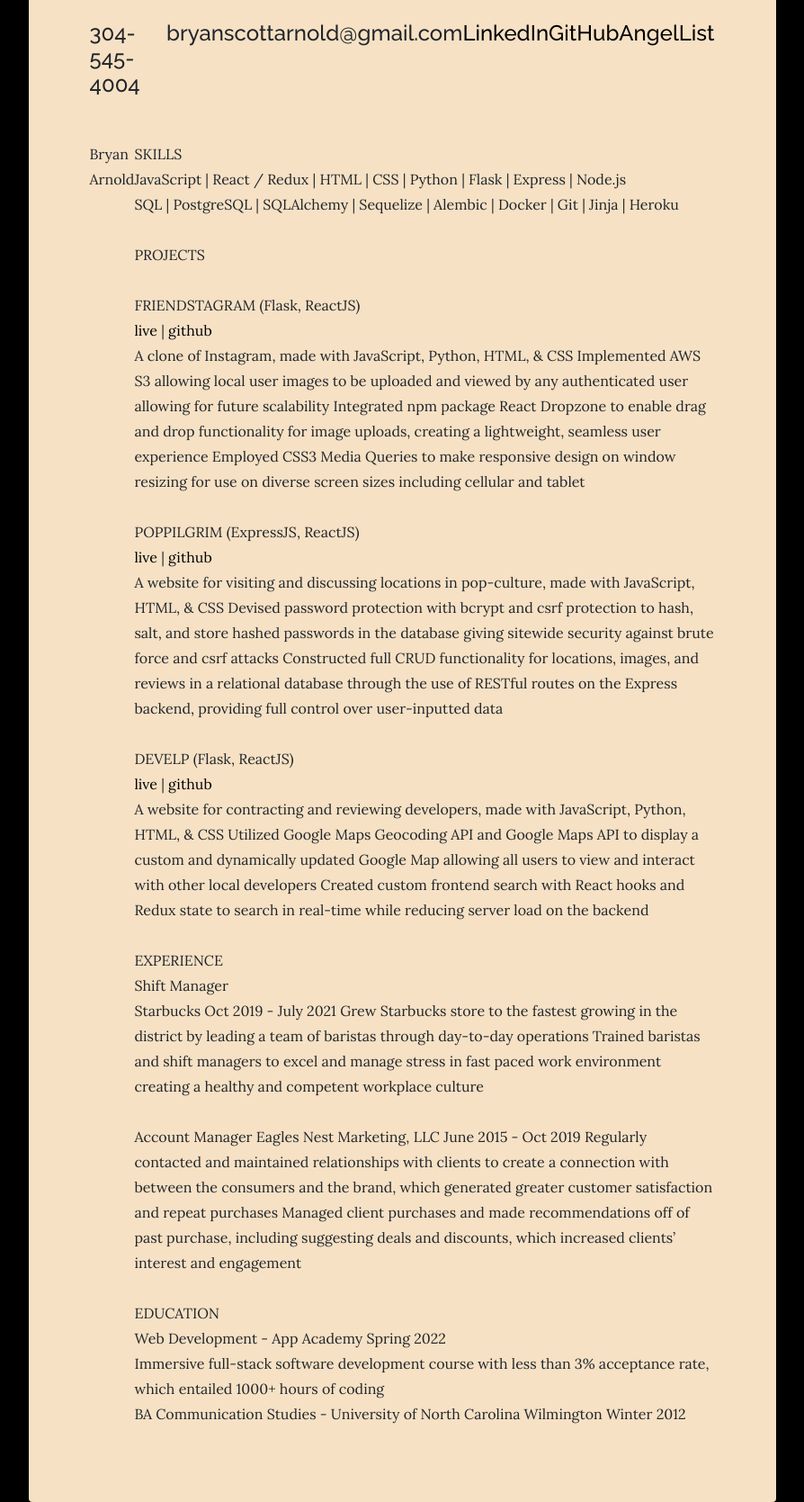
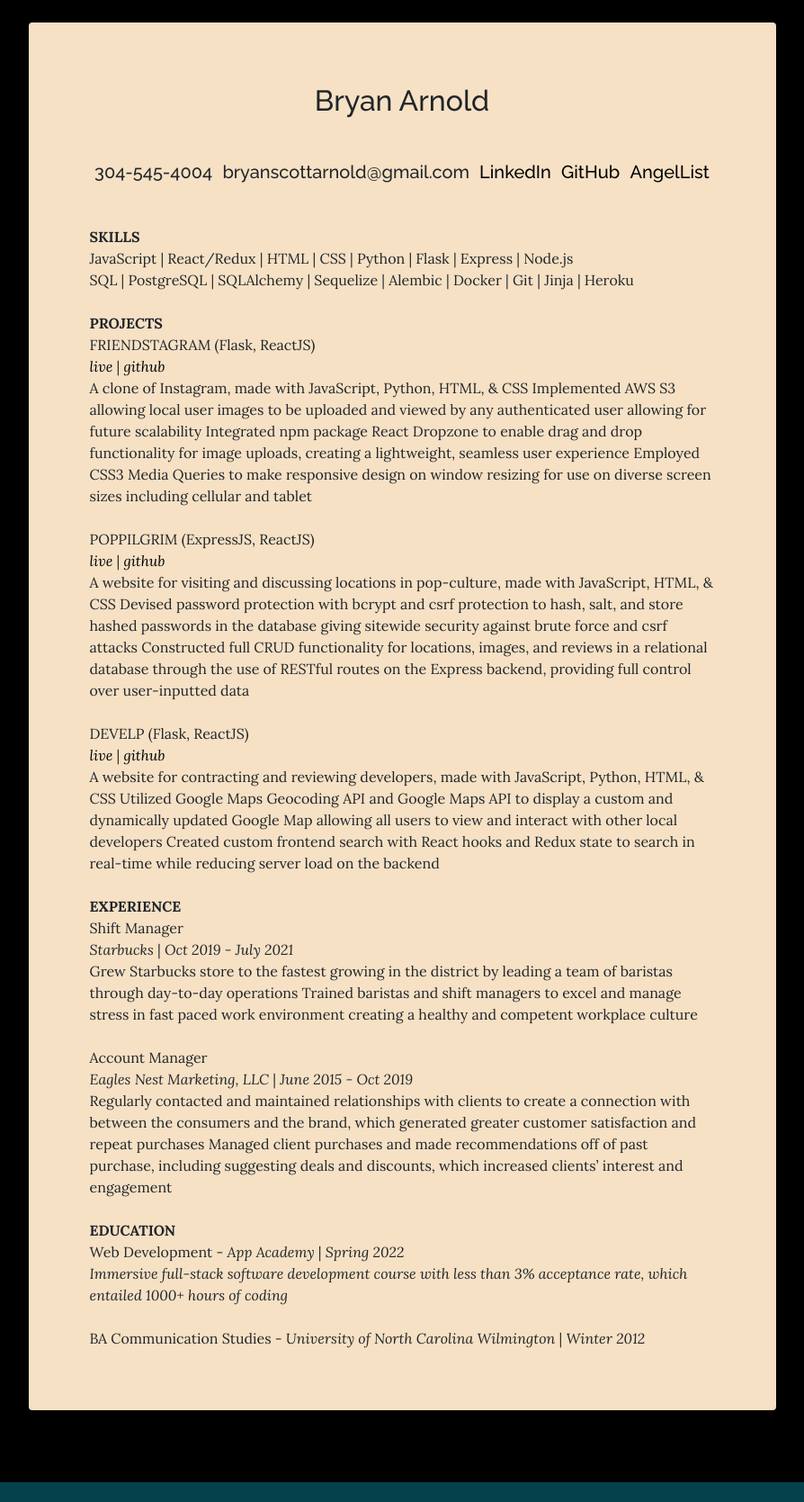
Before and after one commit to B-S-Arnold/B-S-Arnold.github.io, a plain HTML site: page resume.html in a window 1280 px wide. Shown: the part 405-2074 px from the top of the page at 90% size, without its empty margins (193-1087 px from the left). Drawn offline with nearby package versions, Linux system fonts and the light colour scheme.

Commit message:
finished resume

```diff
--- a/resume.html
+++ b/resume.html
@@ -50,8 +50,12 @@
             <div class="about-heading-content">
                 <div class="row">
                     <div class="col-xl-9 col-lg-10 mx-auto">
+                        <div class="spacer"></div>
                         <div class="bg-faded rounded p-5">
-                            <h4 class="contact-info">
+                            <div class="contact-info">
+                                <h2>Bryan Arnold</h1>
+                            </div>
+                            <h5 class="contact-info">
 
                                 <div>
                                     <div class="mb-0 myInfo">
@@ -74,21 +78,23 @@
                                     <a class="link" href="https://angel.co/u/bryan-arnold-3"
                                         target="_blank">AngelList</a>
                                 </div>
-                                </h2>
+                            </h5>
+
                                 <div class="contact-info">
 
-                                    <p>Bryan Arnold</p>
 
-                                    <p>
-                                        SKILLS <br>
-                                        JavaScript | React / Redux | HTML | CSS | Python | Flask | Express | Node.js <br>
+                                    <div>
+
+                                        <strong>SKILLS</strong>
+                                        <br>
+                                        JavaScript | React/Redux | HTML | CSS | Python | Flask | Express | Node.js <br>
                                         SQL | PostgreSQL | SQLAlchemy | Sequelize | Alembic | Docker | Git | Jinja | Heroku
                                         <br><br>
 
-                                        PROJECTS <br><br>
+                                        <strong>PROJECTS</strong> <br>
                                         FRIENDSTAGRAM (Flask, ReactJS)<br>
-                                        <a class="link" href="https://friendsta-gram.herokuapp.com" target="_blank">live</a> |
-                                        <a class="link" href="https://github.com/B-S-Arnold/Friendstagram" target="_blank">github</a>
+                                        <em><a class="link" href="https://friendsta-gram.herokuapp.com" target="_blank">live</a></em> |
+                                        <em><a class="link" href="https://github.com/B-S-Arnold/Friendstagram" target="_blank">github</a></em>
                                         <br>
                                         A clone of Instagram, made with JavaScript, Python, HTML, & CSS
                                         Implemented AWS S3 allowing local user images to be uploaded and viewed by any authenticated user allowing for
@@ -101,8 +107,8 @@
                                         cellular and tablet
                                         <br><br>
                                         POPPILGRIM (ExpressJS, ReactJS)<br>
-                                        <a class="link" href="https://poppilgrim.herokuapp.com/" target="_blank">live</a> |
-                                        <a class="link" href="https://github.com/B-S-Arnold/poppilgrim" target="_blank">github</a>
+                                        <em><a class="link" href="https://poppilgrim.herokuapp.com/" target="_blank">live</a></em> |
+                                        <em><a class="link" href="https://github.com/B-S-Arnold/poppilgrim" target="_blank">github</a></em>
                                         <br>
                                         A website for visiting and discussing locations in pop-culture, made with JavaScript, HTML, & CSS
                                         Devised password protection with bcrypt and csrf protection to hash, salt, and store hashed passwords in the
@@ -112,8 +118,8 @@
                                         RESTful routes on the Express backend, providing full control over user-inputted data
                                         <br><br>
                                         DEVELP (Flask, ReactJS)<br>
-                                        <a class="link" href="https://develp7.herokuapp.com/" target="_blank">live</a> |
-                                        <a class="link" href="https://github.com/powerwild/deVelp" target="_blank">github</a>
+                                        <em><a class="link" href="https://develp7.herokuapp.com/" target="_blank">live</a></em> |
+                                        <em><a class="link" href="https://github.com/powerwild/deVelp" target="_blank">github</a></em>
                                         <br>
                                         A website for contracting and reviewing developers, made with JavaScript, Python, HTML, & CSS
                                         Utilized Google Maps Geocoding API and Google Maps API to display a custom and dynamically updated Google Map
@@ -123,16 +129,16 @@
                                         the
                                         backend
                                         <br><br>
-                                        EXPERIENCE <br>
+                                        <strong>EXPERIENCE</strong> <br>
                                         Shift Manager<br>
-                                        Starbucks Oct 2019 - July 2021
+                                        <em>Starbucks</em> | <em>Oct 2019 - July 2021</em> <br>
                                         Grew Starbucks store to the fastest growing in the district by leading a team of baristas through day-to-day
                                         operations
                                         Trained baristas and shift managers to excel and manage stress in fast paced work environment creating a healthy and
                                         competent workplace culture
                                         <br><br>
-                                        Account Manager
-                                        Eagles Nest Marketing, LLC June 2015 - Oct 2019
+                                        Account Manager<br>
+                                        <em>Eagles Nest Marketing, LLC</em> | <em>June 2015 - Oct 2019</em> <br>
                                         Regularly contacted and maintained relationships with clients to create a connection with between the consumers and
                                         the
                                         brand, which generated greater customer satisfaction and repeat purchases
@@ -140,12 +146,14 @@
                                         which
                                         increased clients’ interest and engagement
                                         <br><br>
-                                        EDUCATION<br>
-                                        Web Development - App Academy Spring 2022<br>
-                                        Immersive full-stack software development course with less than 3% acceptance rate, which entailed 1000+ hours of
-                                        coding<br>
-                                        BA Communication Studies - University of North Carolina Wilmington Winter 2012
-                                    </p>
+                                        <strong>EDUCATION</strong>
+                                        <br>
+                                        Web Development - <em>App Academy</em> | <em>Spring 2022</em><br>
+                                        <em>Immersive full-stack software development course with less than 3% acceptance rate, which entailed 1000+ hours of
+                                        coding</em>
+                                        <br><br>
+                                        BA Communication Studies - <em>University of North Carolina Wilmington</em> | <em>Winter 2012</em>
+                                    </div>
 
                                 </div>
                         </div>
```
